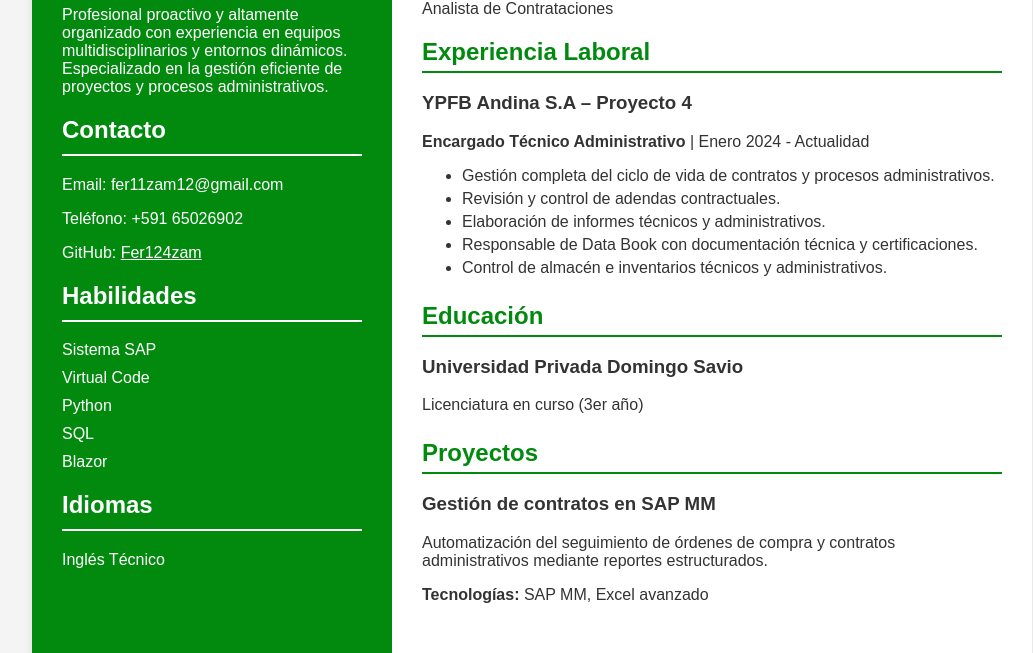
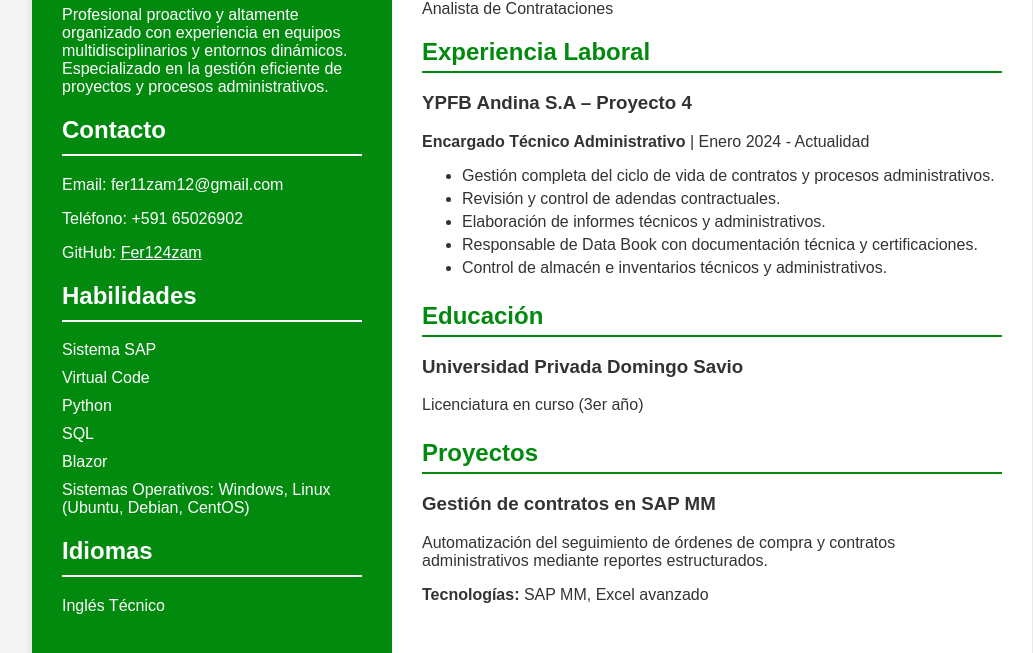
Before and after one commit to Fer124zam/FernandoZampieri.github.io, a plain HTML site: page index.html in a window 1280 px wide. Shown: the part 134-787 px from the top of the page, without its empty margins (108-1141 px from the left). Drawn offline with Linux system fonts and the light colour scheme.

Commit message:
Update index.html

```diff
--- a/index.html
+++ b/index.html
@@ -39,6 +39,7 @@
         <li>Python</li>
         <li>SQL</li>
         <li>Blazor</li>
+        <li>Sistemas Operativos: Windows, Linux (Ubuntu, Debian, CentOS)</li>
       </ul>
 
       <h2>Idiomas</h2>
```
